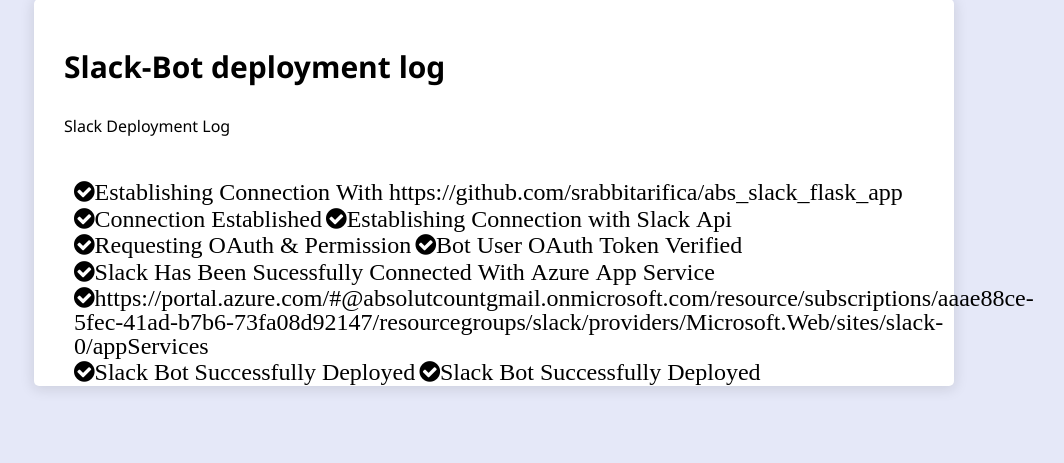
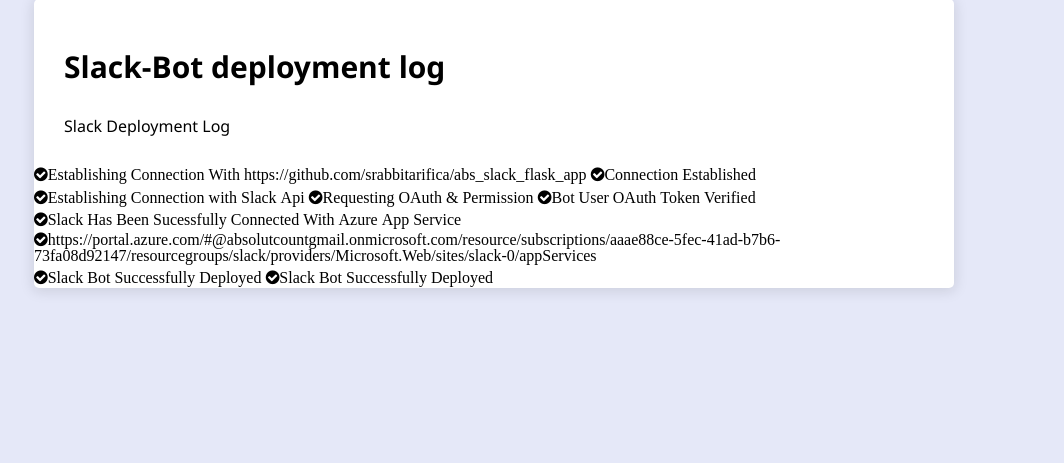
Before and after one commit to shaikh1994/Flask-, a Flask app: page / in a window 1280 px wide. Shown: the part 41-504 px from the top of the page, without its empty margins (146-1210 px from the left). Run offline with Flask 2, Linux system fonts and the light colour scheme.

Commit message:
Update index.html

```diff
--- a/templates/index.html
+++ b/templates/index.html
@@ -16,17 +16,17 @@
             <p id="description">Slack Deployment Log</p>
         </div>
 
-        <ul>
-            <i class="fa fa-check-circle" style="font-size:24px">Establishing Connection With  https://github.com/srabbitarifica/abs_slack_flask_app</i>
-            <i class="fa fa-check-circle" style="font-size:24px">Connection Established</i>
-            <i class="fa fa-check-circle" style="font-size:24px">Establishing Connection with Slack Api</i>
-            <i class="fa fa-check-circle" style="font-size:24px">Requesting OAuth & Permission </i>
-            <i class="fa fa-check-circle" style="font-size:24px">Bot User OAuth Token Verified</i>
-            <i class="fa fa-check-circle" style="font-size:24px">Slack Has Been Sucessfully Connected With Azure App Service</i>
-            <i class="fa fa-check-circle" style="font-size:24px">https://portal.azure.com/#@absolutcountgmail.onmicrosoft.com/resource/subscriptions/aaae88ce-5fec-41ad-b7b6-73fa08d92147/resourcegroups/slack/providers/Microsoft.Web/sites/slack-0/appServices</i>
-            <i class="fa fa-check-circle" style="font-size:24px">Slack Bot Successfully Deployed</i>
-            <i class="fa fa-check-circle" style="font-size:24px">Slack Bot Successfully Deployed</i>
-        </ul>
+        <div>
+            <i class="fa fa-check-circle" >Establishing Connection With  https://github.com/srabbitarifica/abs_slack_flask_app</i>
+            <i class="fa fa-check-circle" >Connection Established</i>
+            <i class="fa fa-check-circle" >Establishing Connection with Slack Api</i>
+            <i class="fa fa-check-circle" >Requesting OAuth & Permission </i>
+            <i class="fa fa-check-circle" >Bot User OAuth Token Verified</i>
+            <i class="fa fa-check-circle" >Slack Has Been Sucessfully Connected With Azure App Service</i>
+            <i class="fa fa-check-circle" >https://portal.azure.com/#@absolutcountgmail.onmicrosoft.com/resource/subscriptions/aaae88ce-5fec-41ad-b7b6-73fa08d92147/resourcegroups/slack/providers/Microsoft.Web/sites/slack-0/appServices</i>
+            <i class="fa fa-check-circle" >Slack Bot Successfully Deployed</i>
+            <i class="fa fa-check-circle" >Slack Bot Successfully Deployed</i>
+        </div>
 
 
 </body>
```
